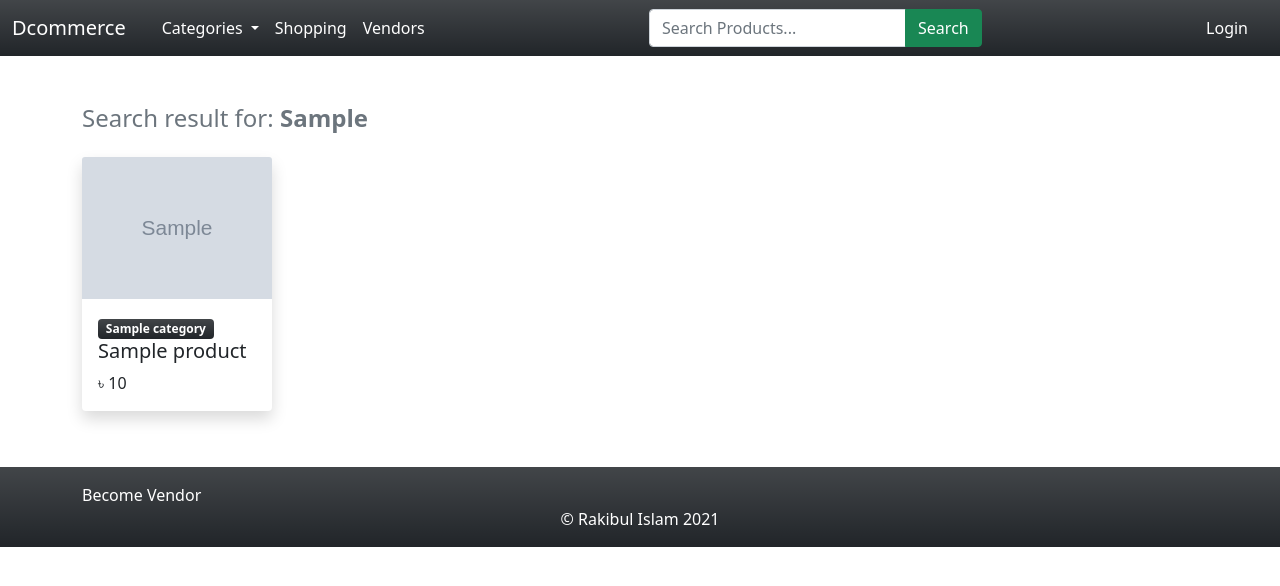
After one commit to rakibul-islam-raju/MultiVendorEcommerce-Django, a Django app: template templates/product/search.html in a window 1280 px wide. The commit adds this page. Shown: the top 586 px of the page. Run offline with Django 3.2, Linux system fonts and the light colour scheme; the template is opened without the code that fills it: most values are stand-ins (such as "Sample title", 1, 10 or a date in 2020); grey boxes marked "Sample" are stand-in pictures; some libraries are stand-ins or nearby versions.

Commit message:
[Search] Added product search

```diff
--- a/product/urls.py
+++ b/product/urls.py
@@ -1,6 +1,6 @@
 from django.urls import path
 
-from .views import (product_list, product_detail, category)
+from .views import (product_list, product_detail, category, search_product)
 
 app_name = 'product'
 
@@ -9,4 +9,5 @@ urlpatterns = [
     path('products/<int:pk>/<slug:category_slug>/<slug:product_slug>/',
         product_detail, name='product_detail'),
     path('products/<slug:category_slug>/', category, name='category'),
+    path('search/', search_product, name='search_product'),
 ]
--- a/templates/includes/header.html
+++ b/templates/includes/header.html
@@ -35,7 +35,21 @@
             </li>
           </ul>
 
-          <!-- left menus -->
+           <!-- center menus -->
+          <ul class="navbar-nav mx-auto mb-2 mb-lg-0">
+            <form action="{% url 'product:search_product' %}" method="GET" class="row row-cols-lg-auto g-3 align-items-center">
+              <div class="col-12">
+                <div class="input-group">
+                  <input type="text" class="form-control" name="product_query" id="is_product_query" placeholder="Search Products...">
+                  <button class="btn btn-success input-group-text">
+                    <i class="fas fa-search"></i>Search
+                  </button>
+                </div>
+              </div>
+            </form>
+          </ul>
+
+          <!-- right menus -->
           <ul class="navbar-nav ms-auto mb-2 mb-lg-0">
             {% if user.is_authenticated %}
             <li class="nav-item dropdown">
--- /dev/null
+++ b/templates/product/search.html
@@ -0,0 +1,38 @@
+{% extends "base.html" %}
+{% load static %}
+{% load crispy_forms_tags %}
+
+{% block title %}{% endblock title %}
+
+{% block body %}
+<main>
+    <div class="container">
+        <div class="row">
+            <div class="col-md-9">
+                <!-- New products -->
+                <div class="new-products">
+                    <div class="row">
+                        <h4 class="text-secondary mb-4">Search result for: <strong>{{qs_str}}</strong></h4>
+                        {% for product in products %}
+                        <div class="col-md-3">
+                            <div class="card shadow border-0 mb-2 mr-2">
+                                <img src="{{ product.get_thumb }}" class="card-img-top" alt="{{ product.title }}">
+                                <div class="card-body">
+                                    <span class="badge bg-dark bg-gradient">{{ product.category }}</span>
+                                    <h5>{{ product.title }}</h5>
+                                    <span>৳ {{ product.price }}</span>
+                                    <a href="{{ product.get_absolute_url }}" class="stretched-link"></a>
+                                </div>
+                            </div>
+                        </div>
+                        {% endfor %}
+                    </div>
+                </div>
+            </div>
+            <div class="col-md-3">
+
+            </div>
+        </div>
+    </div>
+</main>
+{% endblock body %}
```
Also changed, not shown: product/views.py (+14 -0 lines).
